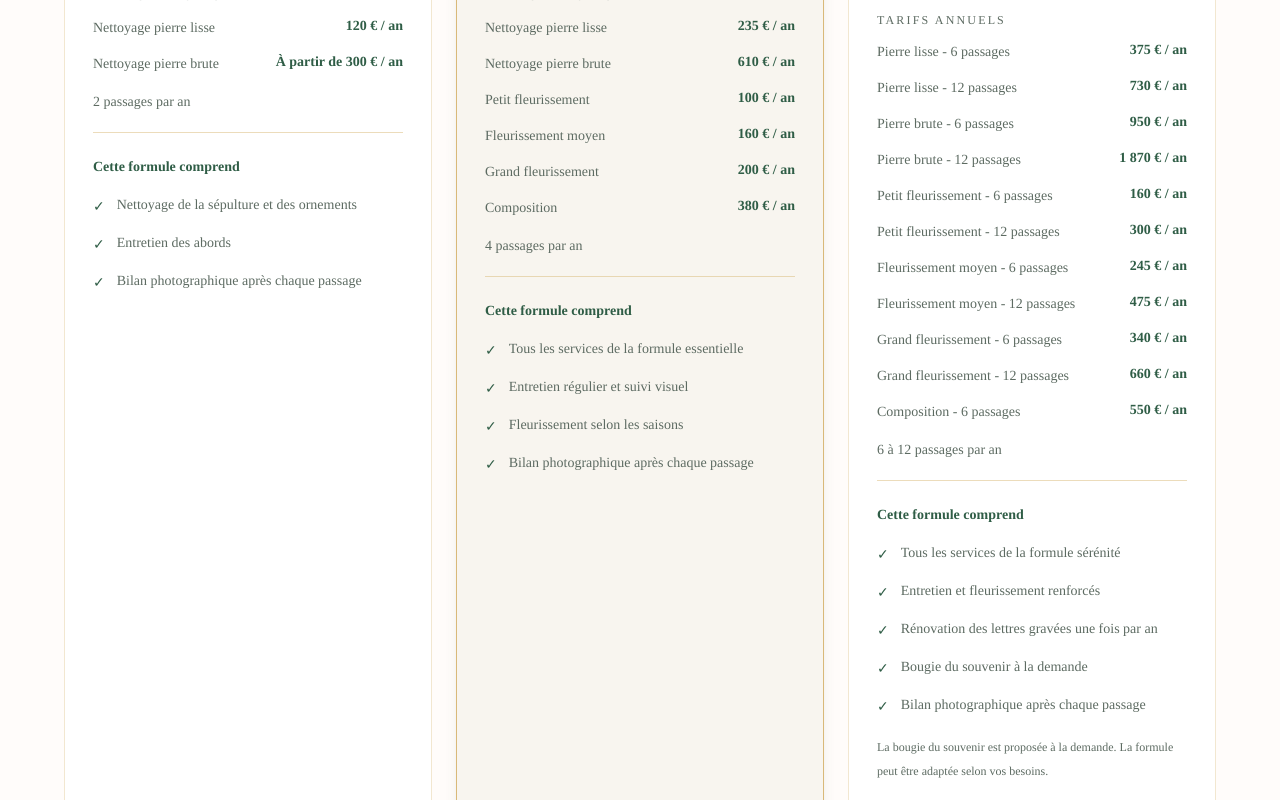
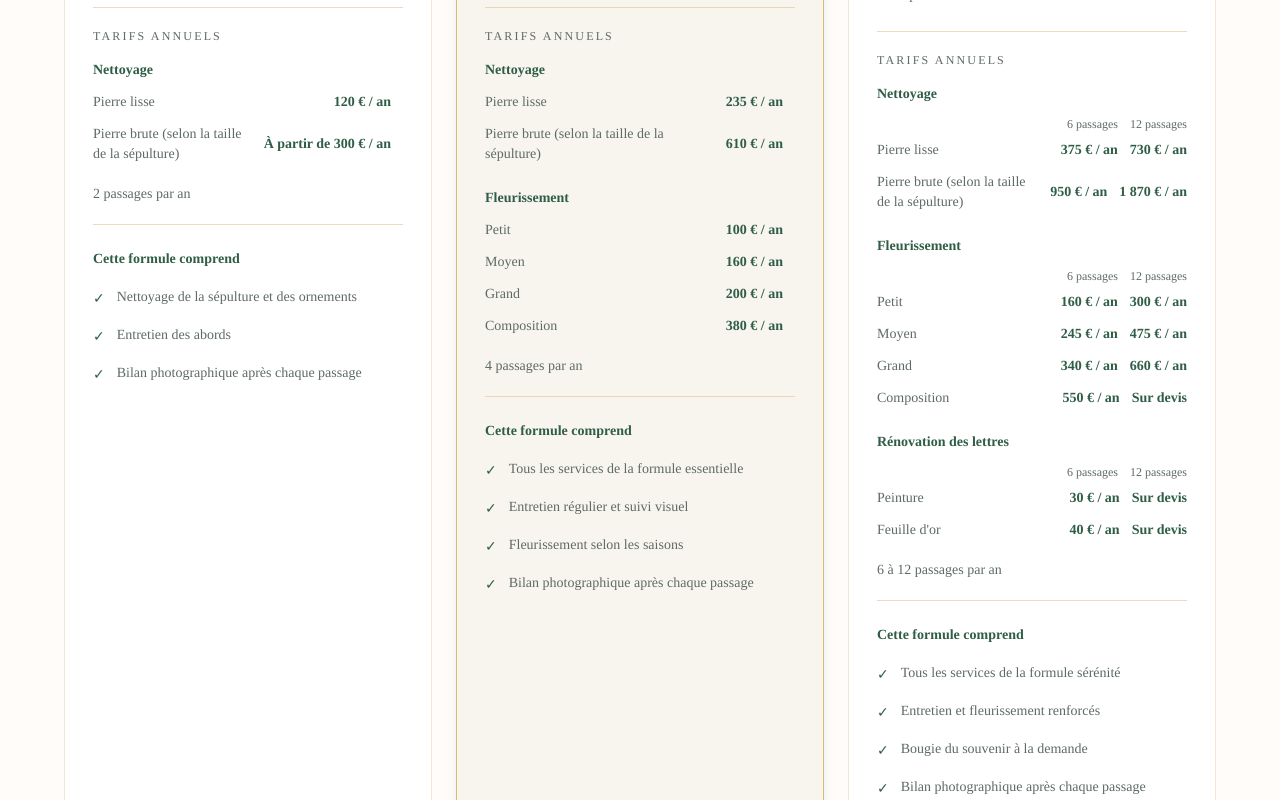
Before and after one commit to GumSurf/gardien-de-memoire, a Next.js app: page / in a window 1280 px wide. Shown: the part 4860-5660 px from the top of the page. Built offline with nearby package versions, Linux system fonts and the light colour scheme.

Commit message:
Améliore la clarté des descriptions et des tarifs dans les prestations, et restructure les tarifs en catégories pour une meilleure lisibilité.

```diff
--- a/src/components/Services.tsx
+++ b/src/components/Services.tsx
@@ -727,31 +727,133 @@ export default function Services() {
 
 
 
+
                   <div className="my-6 border-y border-[#D9B979]/50 py-5">
                     <p className="text-xs uppercase tracking-[0.18em] text-gris">
                       Tarifs annuels
                     </p>
 
-                    <ul className="mt-3 space-y-3">
-                      {formule.tarifs.map((tarif) => (
+                    <div className="mt-4 space-y-6">
+                      {/* Nettoyage */}
+                      {formule.tarifs.nettoyage.length > 0 && (
+                        <div>
+                          <h5 className="mb-3 text-sm font-semibold text-vert">
+                            Nettoyage
+                          </h5>
+
+                          {formule.id === "memoire" && (
+                            <div className="mb-2 grid grid-cols-[1fr_auto_auto] gap-3 text-xs font-medium text-gris">
+                              <span></span>
+                              <span className="text-right">6 passages</span>
+                              <span className="text-right">12 passages</span>
+                            </div>
+                          )}
+
+                          <ul className="space-y-3">
+                            {formule.tarifs.nettoyage.map((tarif) => (
                               <li
                                 key={tarif.nom}
-                          className="flex items-start justify-between gap-3 text-sm"
+                                className="grid grid-cols-[1fr_auto_auto] items-center gap-3 text-sm"
                               >
-                          <span className="leading-6 text-gris">
-                            {tarif.nom}
-                          </span>
-                          <span className="shrink-0 font-semibold text-vert">
+                                <span className="text-gris">{tarif.nom}</span>
+
+                                <span className="shrink-0 text-right font-semibold text-vert">
                                   {tarif.prix}
                                 </span>
+
+                                {formule.id === "memoire" && (
+                                  <span className="shrink-0 text-right font-semibold text-vert">
+                                    {tarif.prix12}
+                                  </span>
+                                )}
                               </li>
                             ))}
                           </ul>
+                        </div>
+                      )}
 
-                    <p className="mt-4 text-sm text-gris">
+                      {/* Fleurissement */}
+                      {formule.tarifs.fleurissement.length > 0 && (
+                        <div>
+                          <h5 className="mb-3 text-sm font-semibold text-vert">
+                            Fleurissement
+                          </h5>
+
+                          {formule.id === "memoire" && (
+                            <div className="mb-2 grid grid-cols-[1fr_auto_auto] gap-3 text-xs font-medium text-gris">
+                              <span></span>
+                              <span className="text-right">6 passages</span>
+                              <span className="text-right">12 passages</span>
+                            </div>
+                          )}
+
+                          <ul className="space-y-3">
+                            {formule.tarifs.fleurissement.map((tarif) => (
+                              <li
+                                key={tarif.nom}
+                                className="grid grid-cols-[1fr_auto_auto] items-center gap-3 text-sm"
+                              >
+                                <span className="text-gris">{tarif.nom}</span>
+
+                                <span className="shrink-0 text-right font-semibold text-vert">
+                                  {tarif.prix}
+                                </span>
+
+                                {formule.id === "memoire" && (
+                                  <span className="shrink-0 text-right font-semibold text-vert">
+                                    {tarif.prix12}
+                                  </span>
+                                )}
+                              </li>
+                            ))}
+                          </ul>
+                        </div>
+                      )}
+
+                      {/* Rénovation */}
+                      {formule.tarifs.renovation?.length > 0 && (
+                        <div>
+                          <h5 className="mb-3 text-sm font-semibold text-vert">
+                            Rénovation des lettres
+                          </h5>
+
+                          {formule.id === "memoire" && (
+                            <div className="mb-2 grid grid-cols-[1fr_auto_auto] gap-3 text-xs font-medium text-gris">
+                              <span></span>
+                              <span className="text-right">6 passages</span>
+                              <span className="text-right">12 passages</span>
+                            </div>
+                          )}
+
+                          <ul className="space-y-3">
+                            {formule.tarifs.renovation.map((tarif) => (
+                              <li
+                                key={tarif.nom}
+                                className="grid grid-cols-[1fr_auto_auto] items-center gap-3 text-sm"
+                              >
+                                <span className="text-gris">{tarif.nom}</span>
+
+                                <span className="shrink-0 text-right font-semibold text-vert">
+                                  {tarif.prix}
+                                </span>
+
+                                {formule.id === "memoire" && (
+                                  <span className="shrink-0 text-right font-semibold text-vert">
+                                    {tarif.prix12}
+                                  </span>
+                                )}
+                              </li>
+                            ))}
+                          </ul>
+                        </div>
+                      )}
+                    </div>
+
+                    <p className="mt-5 text-sm text-gris">
                       {formule.passages}
                     </p>
                   </div>
+
 
 
                   <p className="text-sm font-semibold text-vert">
--- a/src/lib/content.ts
+++ b/src/lib/content.ts
@@ -13,15 +13,15 @@ export const prestations = [
     id: "nettoyage",
     titre: "Nettoyage et entretien de sépulture",
     texte:
-      "Je prends soin de votre sépulture en nettoyant le monument et ses abords, dans le respect des matériaux et de la mémoire de vos proches.",
+      "Je prends soin de la tombe de votre proche en nettoyant le monument et ses abords, dans le respect des matériaux et de la mémoire de vos proches.",
     tarifs: [
       { nom: "Pierre lisse", prix: "65 €" },
-      { nom: "Pierre brute", prix: "À partir de 160 €" },
+      { nom: "Pierre brute (selon la taille de la sépulture)", prix: "À partir de 160 €" },
     ],
     details: [
       "Nettoyage du monument et des ornements",
       "Désherbage et entretien des abords",
-      "Bilan photographique après intervention",
+      "Bilan photographique après chaque passage",
     ],
   },
   {
@@ -73,6 +73,7 @@ export const prestations = [
   },
 ];
 
+
 export const formules = [
   {
     id: "essentielle",
@@ -80,10 +81,13 @@ export const formules = [
     passages: "2 passages par an",
     description:
       "L'essentiel pour garder une sépulture propre et entretenue tout au long de l'année.",
-    tarifs: [
-      { nom: "Nettoyage pierre lisse", prix: "120 € / an" },
-      { nom: "Nettoyage pierre brute", prix: "À partir de 300 € / an" },
-    ],
+    tarifs: {
+      nettoyage: [
+        { nom: "Pierre lisse", prix: "120 € / an" },
+        { nom: "Pierre brute (selon la taille de la sépulture)", prix: "À partir de 300 € / an" },
+      ],
+      fleurissement: [],
+    },
     inclus: [
       "Nettoyage de la sépulture et des ornements",
       "Entretien des abords",
@@ -97,14 +101,18 @@ export const formules = [
     passages: "4 passages par an",
     description:
       "Un suivi régulier pour prendre soin de la sépulture et de son fleurissement au fil des saisons.",
-    tarifs: [
-      { nom: "Nettoyage pierre lisse", prix: "235 € / an" },
-      { nom: "Nettoyage pierre brute", prix: "610 € / an" },
-      { nom: "Petit fleurissement", prix: "100 € / an" },
-      { nom: "Fleurissement moyen", prix: "160 € / an" },
-      { nom: "Grand fleurissement", prix: "200 € / an" },
-      { nom: "Composition", prix: "380 € / an" },
-    ],
+    tarifs: {
+      nettoyage: [
+        { nom: "Pierre lisse", prix: "235 € / an" },
+        { nom: "Pierre brute (selon la taille de la sépulture)", prix: "610 € / an" },
+      ],
+      fleurissement: [
+        { nom: "Petit", prix: "100 € / an" },
+        { nom: "Moyen", prix: "160 € / an" },
+        { nom: "Grand", prix: "200 € / an" },
+        { nom: "Composition", prix: "380 € / an" },
+      ],
+    },
     inclus: [
       "Tous les services de la formule essentielle",
       "Entretien régulier et suivi visuel",
@@ -119,28 +127,62 @@ export const formules = [
     passages: "6 à 12 passages par an",
     description:
       "Un accompagnement complet et régulier, avec un entretien renforcé et des attentions particulières pour votre proche.",
-    tarifs: [
-      { nom: "Pierre lisse - 6 passages", prix: "375 € / an" },
-      { nom: "Pierre lisse - 12 passages", prix: "730 € / an" },
-      { nom: "Pierre brute - 6 passages", prix: "950 € / an" },
-      { nom: "Pierre brute - 12 passages", prix: "1 870 € / an" },
-      { nom: "Petit fleurissement - 6 passages", prix: "160 € / an" },
-      { nom: "Petit fleurissement - 12 passages", prix: "300 € / an" },
-      { nom: "Fleurissement moyen - 6 passages", prix: "245 € / an" },
-      { nom: "Fleurissement moyen - 12 passages", prix: "475 € / an" },
-      { nom: "Grand fleurissement - 6 passages", prix: "340 € / an" },
-      { nom: "Grand fleurissement - 12 passages", prix: "660 € / an" },
-      { nom: "Composition - 6 passages", prix: "550 € / an" },
-    ],
+    tarifs: {
+      nettoyage: [
+        {
+          nom: "Pierre lisse",
+          prix: "375 € / an",
+          prix12: "730 € / an",
+        },
+        {
+          nom: "Pierre brute (selon la taille de la sépulture)",
+          prix: "950 € / an",
+          prix12: "1 870 € / an",
+        },
+      ],
+      fleurissement: [
+        {
+          nom: "Petit",
+          prix: "160 € / an",
+          prix12: "300 € / an",
+        },
+        {
+          nom: "Moyen",
+          prix: "245 € / an",
+          prix12: "475 € / an",
+        },
+        {
+          nom: "Grand",
+          prix: "340 € / an",
+          prix12: "660 € / an",
+        },
+        {
+          nom: "Composition",
+          prix: "550 € / an",
+          prix12: "Sur devis",
+        },
+      ],
+      renovation: [
+        {
+          nom: "Peinture",
+          prix: "30 € / an",
+          prix12: "Sur devis",
+        },
+        {
+          nom: "Feuille d'or",
+          prix: "40 € / an",
+          prix12: "Sur devis",
+        },
+      ],
+    },
     inclus: [
       "Tous les services de la formule sérénité",
       "Entretien et fleurissement renforcés",
-      "Rénovation des lettres gravées une fois par an",
       "Bougie du souvenir à la demande",
       "Bilan photographique après chaque passage",
     ],
     note:
-      "La bougie du souvenir est proposée à la demande. La formule peut être adaptée selon vos besoins.",
+      "La bougie du souvenir est offerte à la demande. La formule peut être adaptée selon vos besoins.",
     miseEnAvant: false,
   },
 ];
```
Lines whose indentation alone changed are shown as unchanged.
